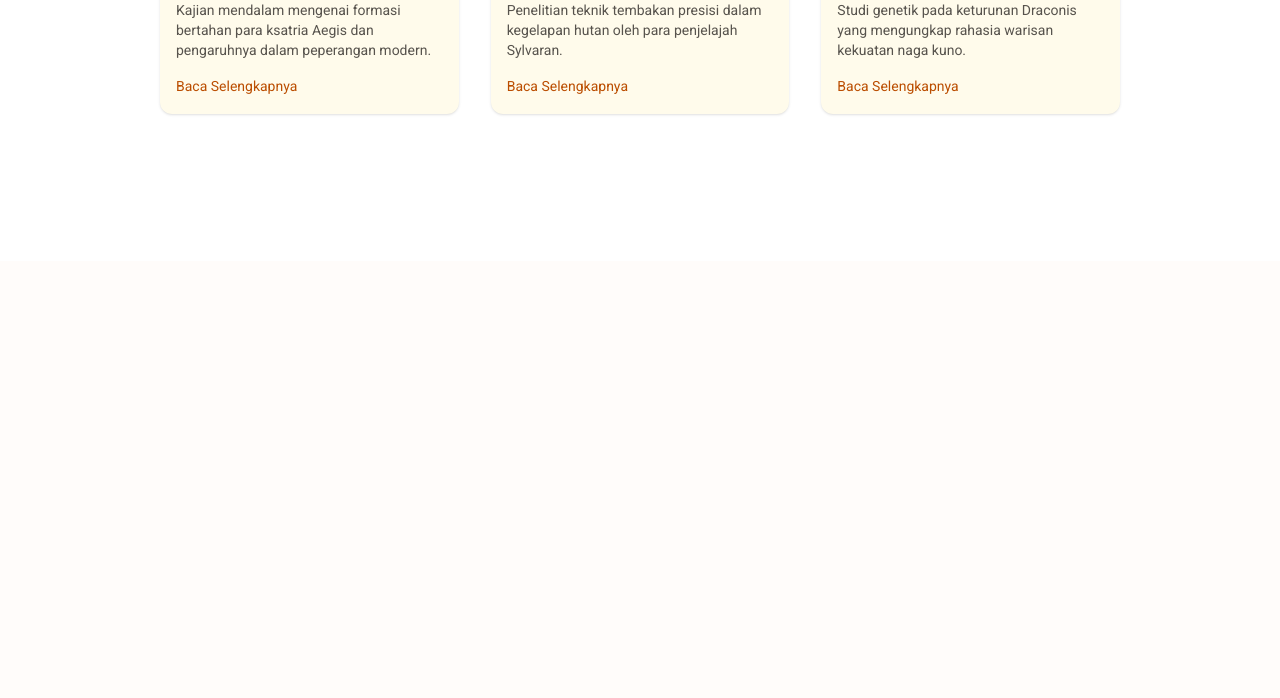
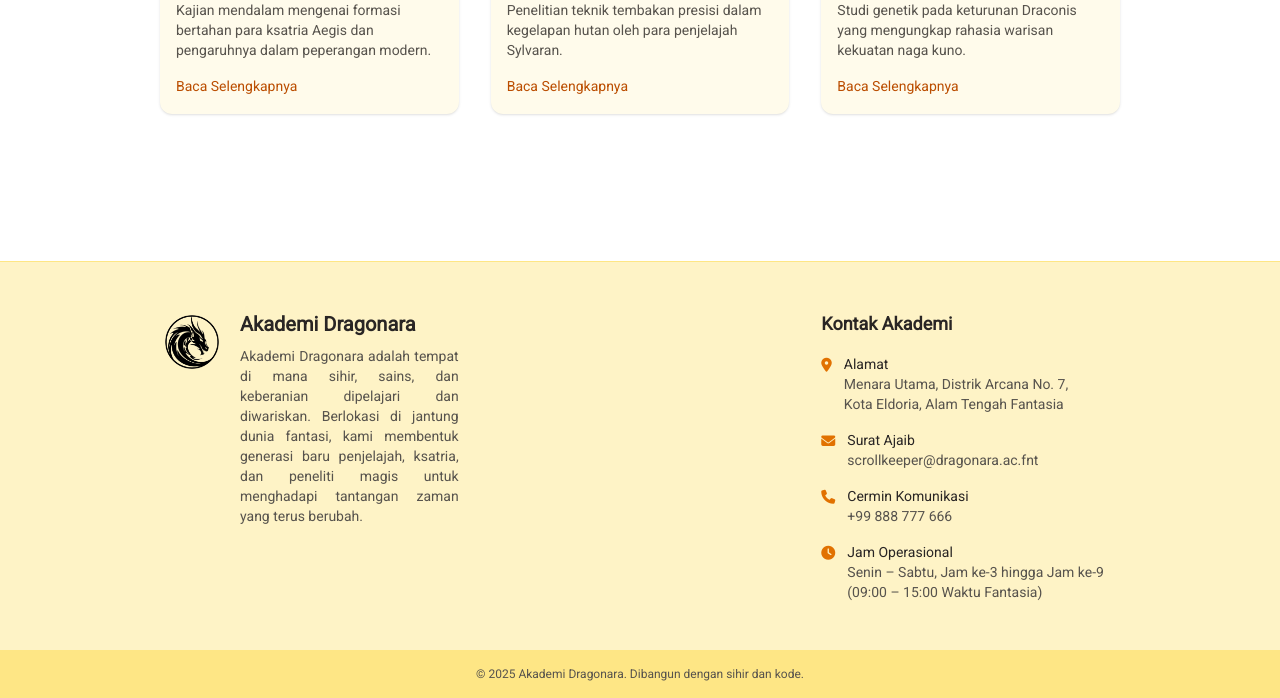
Before and after one commit to saddam-ganteng/univ, a PHP site: page / in a window 1280 px wide. Shown: the part 3207-3905 px from the top of the page. Before the commit the page ends 3322 px from the top, so only its background shows below. Run offline with PHP 8.4, Linux system fonts and the light colour scheme.

Commit message:
Enhance layout by adding AOS library for animations and updating footer with contact information

```diff
--- a/layout.php
+++ b/layout.php
@@ -6,6 +6,7 @@
     <meta name="viewport" content="width=device-width, initial-scale=1.0">
     <link href="https://fonts.googleapis.com/css2?family=Roboto&display=swap" rel="stylesheet">
     <link rel="stylesheet" href="css/all.min.css">
+    <link href="https://unpkg.com/aos@next/dist/aos.css" rel="stylesheet">
     <script src="https://cdn.jsdelivr.net/npm/@tailwindcss/browser@4"></script>
     <link rel="icon" href="/assets/logo.png" type="image/png">
     <title><?= $title ?? 'Universitas Dragonara' ?></title>
@@ -21,7 +22,12 @@
     <!-- <main class="px-4 md:px-10 lg:px-20 py-4"> -->
     <?php include $content; ?>
     <!-- </main> -->
-    <!-- <?php include 'templates/footer.php'; ?> -->
+    <?php include 'templates/footer.php'; ?>
+
+    <script src="https://unpkg.com/aos@next/dist/aos.js"></script>
+    <script>
+        AOS.init();
+    </script>
 </body>
 
 </html>
--- a/pages/home.php
+++ b/pages/home.php
@@ -136,7 +136,7 @@
       <h2 class="text-3xl md:text-4xl font-bold text-center text-stone-800 mb-12">Pilih Fakultasmu</h2>
       <div class="grid md:grid-cols-3 gap-8">
         <!-- Fakultas Aegis -->
-        <div class="bg-white rounded-xl shadow-md p-6 flex flex-col space-y-4">
+        <div class="bg-white rounded-xl shadow-md p-6 flex flex-col space-y-4" data-aos="fade-right">
           <img src="/assets/fakultas/knight.png" alt="Fakultas Aegis" class="w-64 h-64 object-contain self-center">
           <h3 class="text-xl font-bold text-stone-800">Fakultas Aegis</h3>
           <p class="text-stone-600 text-sm">
@@ -154,7 +154,7 @@
         </div>
 
         <!-- Fakultas Sylvaran -->
-        <div class="bg-white rounded-xl shadow-md p-6 flex flex-col space-y-4">
+        <div class="bg-white rounded-xl shadow-md p-6 flex flex-col space-y-4" data-aos="fade-up">
           <img src="/assets/fakultas/archer.png" alt="Fakultas Sylvaran" class="w-64 h-64 object-contain self-center">
           <h3 class="text-xl font-bold text-stone-800">Fakultas Sylvaran</h3>
           <p class="text-stone-600 text-sm">
@@ -171,7 +171,7 @@
         </div>
 
         <!-- Fakultas Draconis -->
-        <div class="bg-white rounded-xl shadow-md p-6 flex flex-col space-y-4">
+        <div class="bg-white rounded-xl shadow-md p-6 flex flex-col space-y-4" data-aos="fade-left">
           <img src="/assets/fakultas/draconis.png" alt="Fakultas Draconis" class="w-64 h-64 object-contain self-center">
           <h3 class="text-xl font-bold text-stone-800">Fakultas Draconis</h3>
           <p class="text-stone-600 text-sm">
@@ -190,8 +190,9 @@
       </div>
     </div>
   </div>
-  <div class="h-screen bg-white">
-    <div class="px-[2rem] md:px-[10rem] w-full h-full py-20 flex flex-col items-center justify-center text-center space-y-6">
+  <div class="h-screen bg-white" data-aos="fade-up">
+    <div
+      class="px-[2rem] md:px-[10rem] w-full h-full py-20 flex flex-col items-center justify-center text-center space-y-6">
       <h2 class="text-3xl font-bold text-stone-800">Jurnal Terbaru</h2>
       <p class="text-stone-600 max-w-2xl text-sm">
         Temukan berbagai catatan, penelitian, dan kisah dari dunia kampus fantasi kami. Dari strategi pertempuran hingga
--- a/templates/footer.php
+++ b/templates/footer.php
@@ -1,3 +1,66 @@
-<footer>
-  <p>&copy; <?php echo date("Y"); ?> Nama Perusahaan. Semua hak dilindungi.</p>
+<footer class="bg-amber-100 border-t border-amber-200">
+  <div class="px-[2rem] md:px-[10rem] py-12 grid grid-cols-1 md:grid-cols-3 gap-8 text-stone-700 text-sm">
+
+    <!-- Logo & Deskripsi -->
+    <div class="flex items-start gap-4">
+      <!-- Logo -->
+      <img src="/assets/logo.png" alt="Logo Akademi" class="w-16 h-16">
+
+      <!-- Teks -->
+      <div class="space-y-2">
+        <h2 class="text-xl font-bold text-stone-800">Akademi Dragonara</h2>
+        <p class="text-stone-600 text-sm text-justify">
+          Akademi Dragonara adalah tempat di mana sihir, sains, dan keberanian dipelajari dan diwariskan.
+          Berlokasi di jantung dunia fantasi, kami membentuk generasi baru penjelajah, ksatria, dan peneliti magis
+          untuk menghadapi tantangan zaman yang terus berubah.
+        </p>
+      </div>
+    </div>
+
+    <div></div>
+
+    <!-- Kontak Akademi -->
+    <div class="space-y-4 text-stone-600 text-sm">
+      <h3 class="text-lg font-semibold text-stone-800">Kontak Akademi</h3>
+
+      <div class="flex items-start gap-3">
+        <i class="fas fa-map-marker-alt text-amber-600 mt-1"></i>
+        <div>
+          <p class="font-medium text-stone-800">Alamat</p>
+          <p>
+            Menara Utama, Distrik Arcana No. 7,<br />
+            Kota Eldoria, Alam Tengah Fantasia
+          </p>
+        </div>
+      </div>
+
+      <div class="flex items-start gap-3">
+        <i class="fas fa-envelope text-amber-600 mt-1"></i>
+        <div>
+          <p class="font-medium text-stone-800">Surat Ajaib</p>
+          <p>scrollkeeper@dragonara.ac.fnt</p>
+        </div>
+      </div>
+
+      <div class="flex items-start gap-3">
+        <i class="fas fa-phone text-amber-600 mt-1"></i>
+        <div>
+          <p class="font-medium text-stone-800">Cermin Komunikasi</p>
+          <p>+99 888 777 666</p>
+        </div>
+      </div>
+
+      <div class="flex items-start gap-3">
+        <i class="fas fa-clock text-amber-600 mt-1"></i>
+        <div>
+          <p class="font-medium text-stone-800">Jam Operasional</p>
+          <p>Senin – Sabtu, Jam ke-3 hingga Jam ke-9<br />(09:00 – 15:00 Waktu Fantasia)</p>
+        </div>
+      </div>
+    </div>
+  </div>
+
+  <div class="bg-amber-200 text-center py-4 text-xs text-stone-600">
+    © 2025 Akademi Dragonara. Dibangun dengan sihir dan kode.
+  </div>
 </footer>
```
